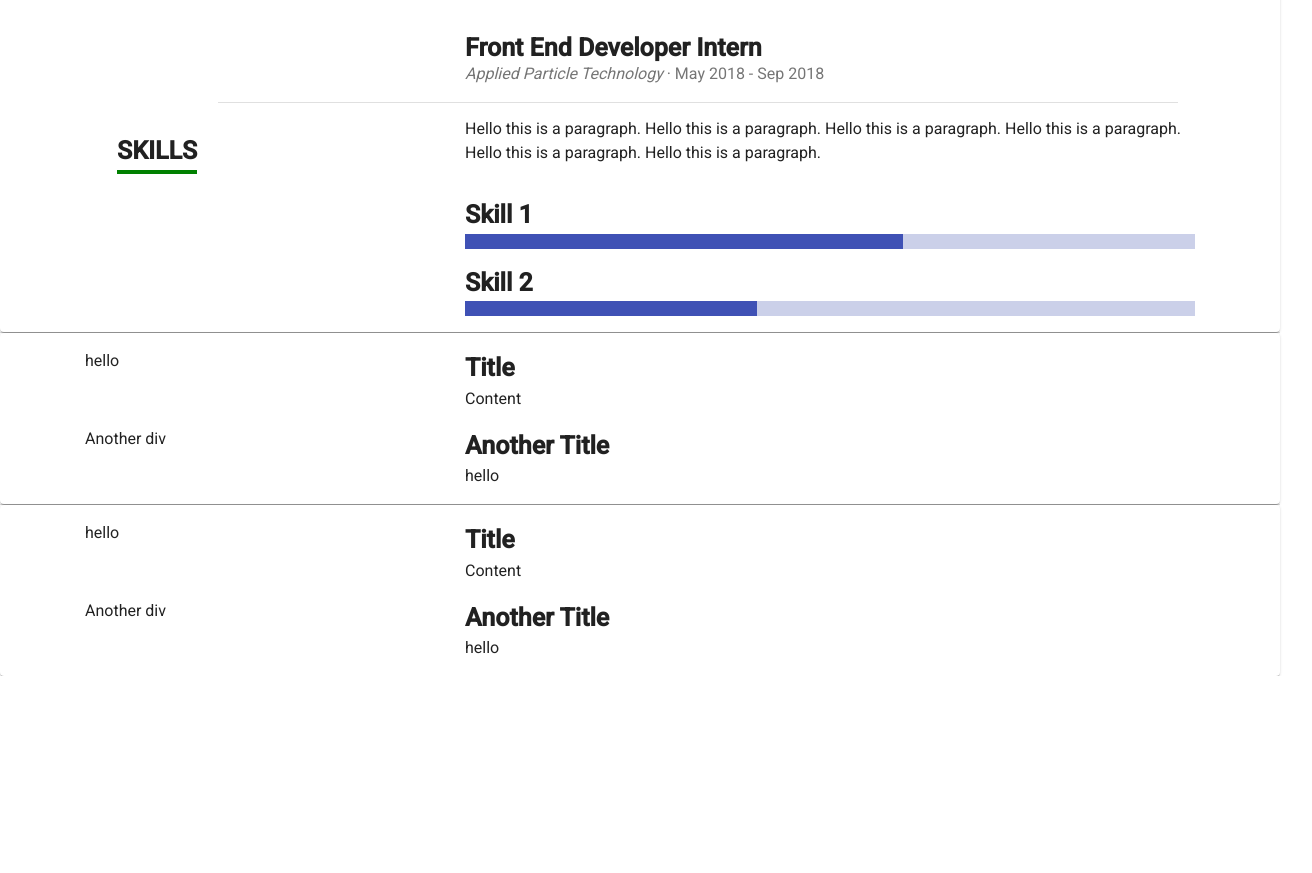
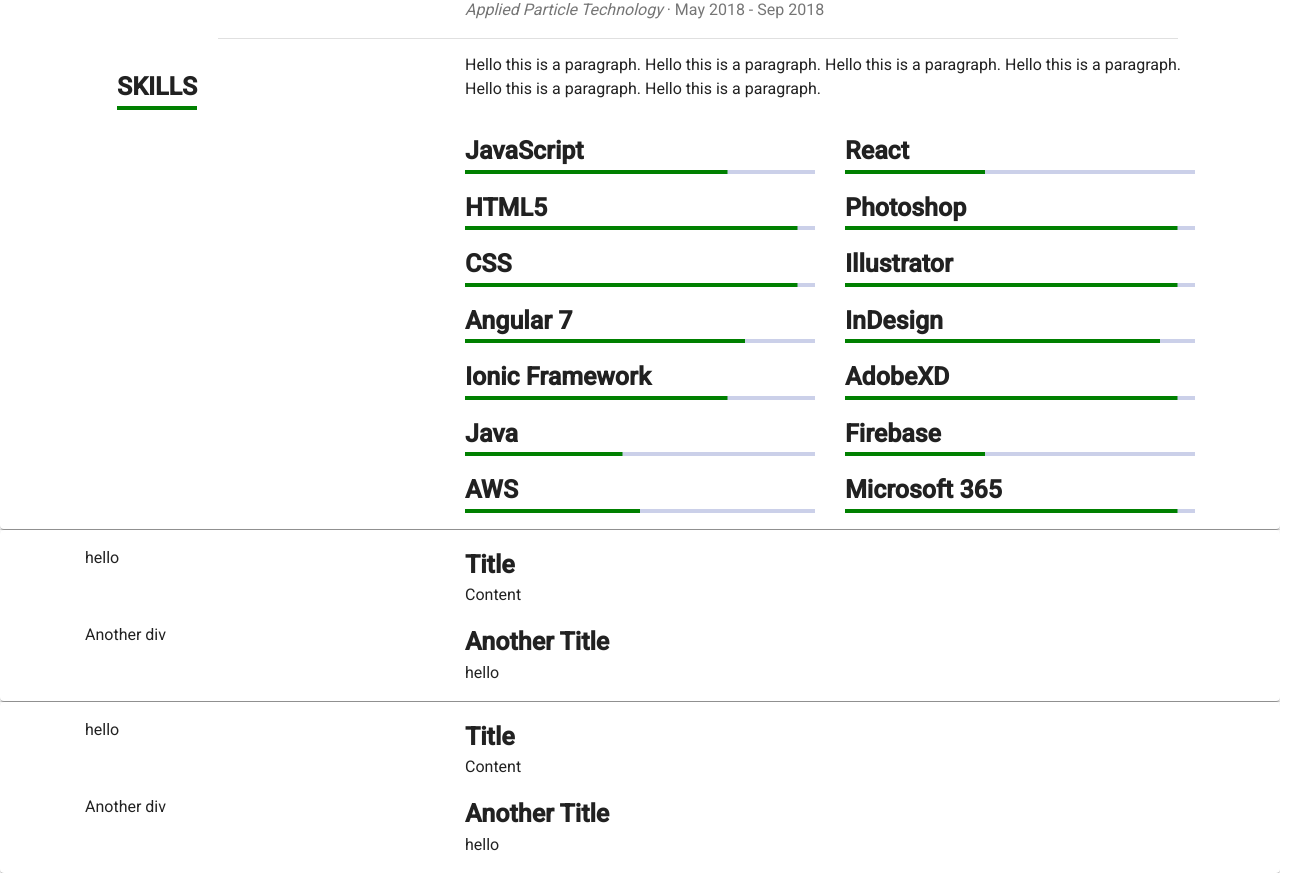
Before and after one commit to CIRR14/my-resume, an Angular app: page / in a window 1280 px wide. Shown: the part 1745-2618 px from the top of the page, 1312 px wide, since content can reach past the window. Before the commit the page ends 2421 px from the top, so only its background shows below. Built offline with nearby package versions, Linux system fonts and the light colour scheme.

Commit message:
Added skills to resume section

```diff
--- a/src/app/about-me/about-me.component.scss
+++ b/src/app/about-me/about-me.component.scss
@@ -12,14 +12,14 @@
 .avatar {
   display: flex;
   align-items: flex-start;
-  justify-content: start;
+  justify-content: flex-start;
   text-align: center;
 }
 
 .download-button {
   display: flex;
   align-items: flex-start;
-  justify-content: start;
+  justify-content: flex-start;
   text-align: center;
 }
 
--- a/src/app/app.component.html
+++ b/src/app/app.component.html
@@ -35,6 +35,8 @@
   </div>
 </mat-card>
 
+
+
 <div #aboutMe><about-me></about-me></div>
 
 <div #resume><resume></resume></div>
--- a/src/app/app.component.scss
+++ b/src/app/app.component.scss
@@ -3,6 +3,15 @@
 display: flex;
 block-size: 10px;
 object-fit: contain;
+}
+
+.padding {
+  position: relative;
+  top: 64px;
+}
+
+button:focus {
+  color : rgb(56, 146, 56);
 }
 
 .github-icon {
@@ -16,6 +25,8 @@
 mat-toolbar {
   width: 100%;
   box-sizing: content-box;
+  position: fixed;
+  z-index: 999;
 }
 
 .center-toolbar {
@@ -23,7 +34,7 @@
 }
 
 .backgroundImageClass {
-  opacity: 0.6;
+  opacity: 0.7;
   height: 830px;
   object-fit: cover;
   object-position: center;
--- a/src/app/app.component.ts
+++ b/src/app/app.component.ts
@@ -15,7 +15,7 @@
     $element.scrollIntoView({
       behavior: 'smooth',
       block: 'start',
-      inline: 'nearest'
+      inline: 'start'
     });
   }
 }
--- a/src/app/resume/resume.component.html
+++ b/src/app/resume/resume.component.html
@@ -99,15 +99,79 @@
             Hello this is a paragraph.
             Hello this is a paragraph.
         </mat-card-content>
-          <mat-card-header>Skill 1</mat-card-header>
-          <mat-progress-bar mode="determinate" value="60"></mat-progress-bar>
+        <div class="row">
+        <div class="col-6">
+          <mat-card-header>JavaScript</mat-card-header>
+          <mat-progress-bar mode="determinate" value="75"></mat-progress-bar>
+        </div>
+        <div class="col-6">
+            <mat-card-header>React</mat-card-header>
+            <mat-progress-bar mode="determinate" value="40"></mat-progress-bar>
+          </div>
+        </div>
+        <div class="row">
+            <div class="col-6">
+              <mat-card-header>HTML5</mat-card-header>
+              <mat-progress-bar mode="determinate" value="95"></mat-progress-bar>
+            </div>
+            <div class="col-6">
+                <mat-card-header>Photoshop</mat-card-header>
+                <mat-progress-bar mode="determinate" value="95"></mat-progress-bar>
+              </div>
+            </div>
+            <div class="row">
+                <div class="col-6">
+                  <mat-card-header>CSS</mat-card-header>
+                  <mat-progress-bar mode="determinate" value="95"></mat-progress-bar>
+                </div>
+                <div class="col-6">
+                    <mat-card-header>Illustrator</mat-card-header>
+                    <mat-progress-bar mode="determinate" value="95"></mat-progress-bar>
+                  </div>
+                </div>
+                <div class="row">
+                    <div class="col-6">
+                      <mat-card-header>Angular 7 </mat-card-header>
+                      <mat-progress-bar mode="determinate" value="80"></mat-progress-bar>
+                    </div>
+                    <div class="col-6">
+                        <mat-card-header>InDesign</mat-card-header>
+                        <mat-progress-bar mode="determinate" value="90"></mat-progress-bar>
+                      </div>
+                    </div>
+                    <div class="row">
+                        <div class="col-6">
+                          <mat-card-header>Ionic Framework</mat-card-header>
+                          <mat-progress-bar mode="determinate" value="75"></mat-progress-bar>
+                        </div>
+                        <div class="col-6">
+                            <mat-card-header>AdobeXD</mat-card-header>
+                            <mat-progress-bar mode="determinate" value="95"></mat-progress-bar>
+                          </div>
+                        </div>
+                        <div class="row">
+                            <div class="col-6">
+                              <mat-card-header>Java</mat-card-header>
+                              <mat-progress-bar mode="determinate" value="45"></mat-progress-bar>
+                            </div>
+                            <div class="col-6">
+                                <mat-card-header>Firebase</mat-card-header>
+                                <mat-progress-bar mode="determinate" value="40"></mat-progress-bar>
+                              </div>
+                            </div>
+                            <div class="row">
+                                <div class="col-6">
+                                  <mat-card-header>AWS</mat-card-header>
+                                  <mat-progress-bar mode="determinate" value="50"></mat-progress-bar>
+                                </div>
+                                <div class="col-6">
+                                    <mat-card-header>Microsoft 365</mat-card-header>
+                                    <mat-progress-bar mode="determinate" value="95" ></mat-progress-bar>
+                                  </div>
+                                </div>
         </div>
       <div class="w-100"></div>
       <div class="col-4">
-      </div>
-      <div class="col-8">
-          <mat-card-header>Skill 2 </mat-card-header>
-          <mat-progress-bar mode="determinate" value="40"></mat-progress-bar>
       </div>
     </div>
   </div>
--- a/src/app/resume/resume.component.scss
+++ b/src/app/resume/resume.component.scss
@@ -20,8 +20,8 @@
   left: 17% !important;
 }
 
-mat-progress-bar {
-  padding-bottom: 15px;
+::ng-deep .mat-progress-bar-fill::after {
+  background-color: green !important;
 }
 
 .container {
@@ -35,6 +35,6 @@
 .left-headers {
   display: flex;
   align-items: flex-start;
-  justify-content: start;
+  justify-content: flex-start;
   text-align: center;
 }
--- a/src/index.html
+++ b/src/index.html
@@ -12,6 +12,5 @@
 </head>
 <body>
   <app-root></app-root>
-  <script src="https://unpkg.com/ionicons@4.5.10-0/dist/ionicons.js"></script>
 </body>
 </html>
```
